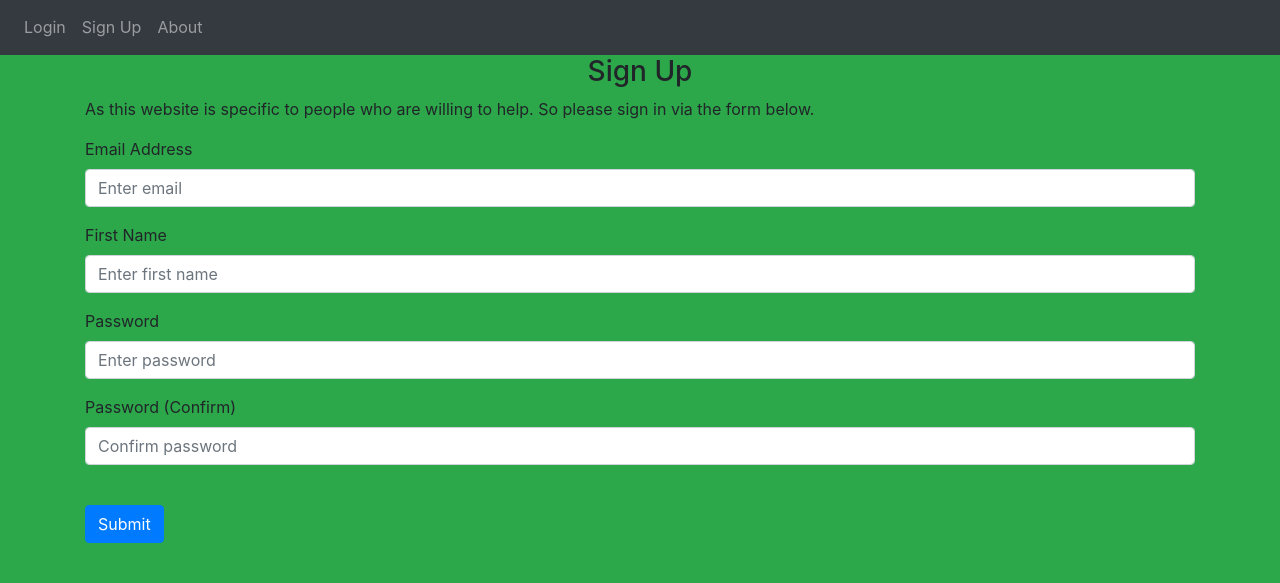
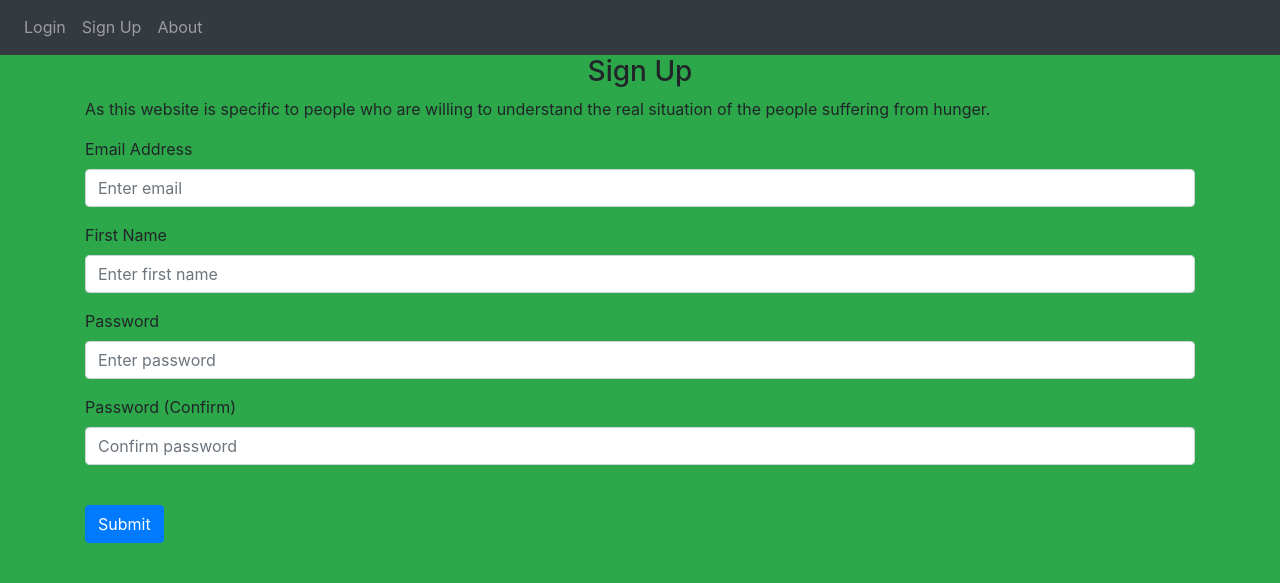
Before and after one commit to Darkx05/91906-Project, a Python web app: template website/templates/sign_up.html in a window 1280 px wide; the page is wider, and only the part inside the window is pictured. Shown: the part 96-679 px from the top of that part. Run offline with Jinja, Linux system fonts and the light colour scheme; the template is opened without the code that fills it, so the values that code supplies are empty; some libraries are stand-ins or nearby versions.

Commit message:
Update sign_up.html

```diff
--- a/website/templates/sign_up.html
+++ b/website/templates/sign_up.html
@@ -2,11 +2,15 @@
 {% extends "base.html" %} {% block title %}Sign Up{% endblock %} {% block
     content %}
     <html lang="en">
+      <head>
+        <meta charset="UTF-8">
+        <title>Sign Up</title>
+      </head>
       <body>
       <form method="POST">
         <h3 style="text-align:center">Sign Up</h3>
         <p style="text-align:left"> As this website is specific to people who are
-        willing to help. So please sign in via the form below.</p>
+        willing to understand the real situation of the people suffering from hunger.</p>
         <!-- Like the login page this is layed out in iterable boxes -->
         <div class="form-group">
           <label for="email">Email Address</label>
@@ -68,4 +72,4 @@
           </div>
       </body>
     </html>
-      {% endblock %}
+    {% endblock %}
```
